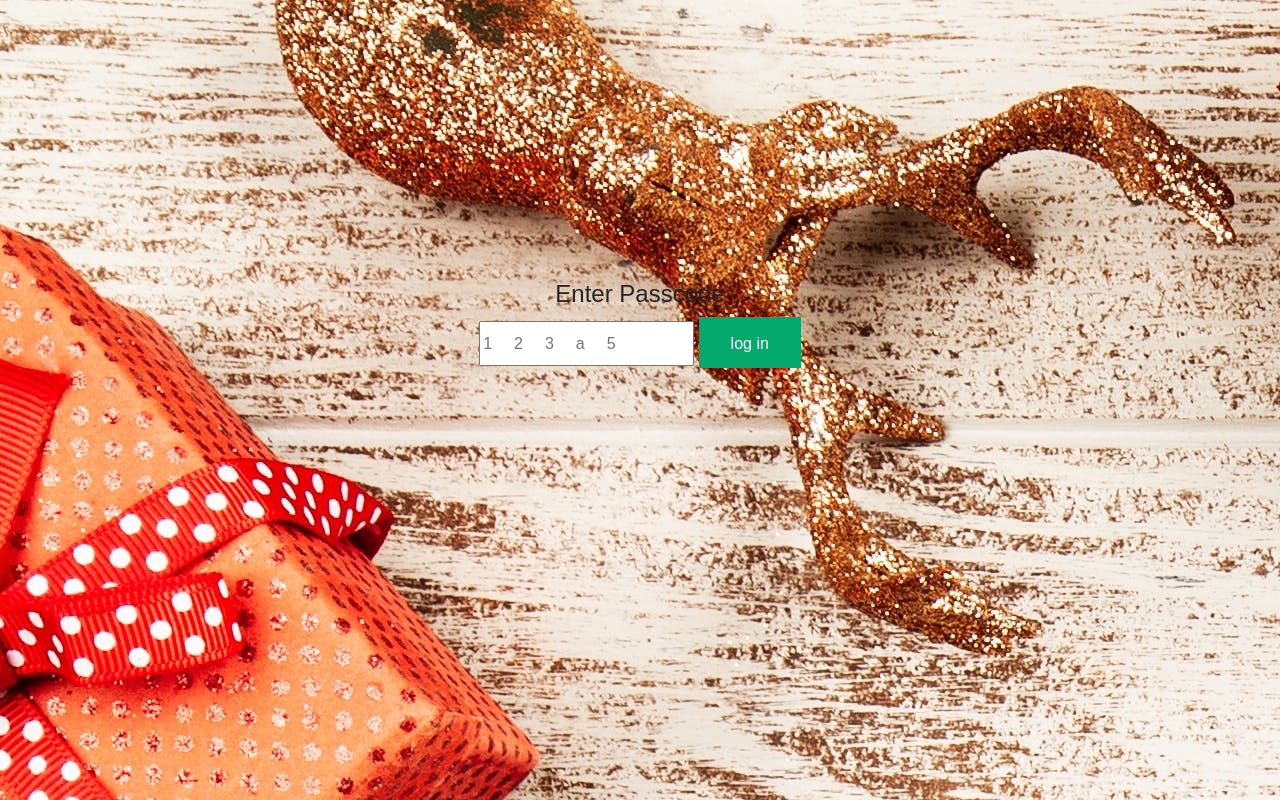
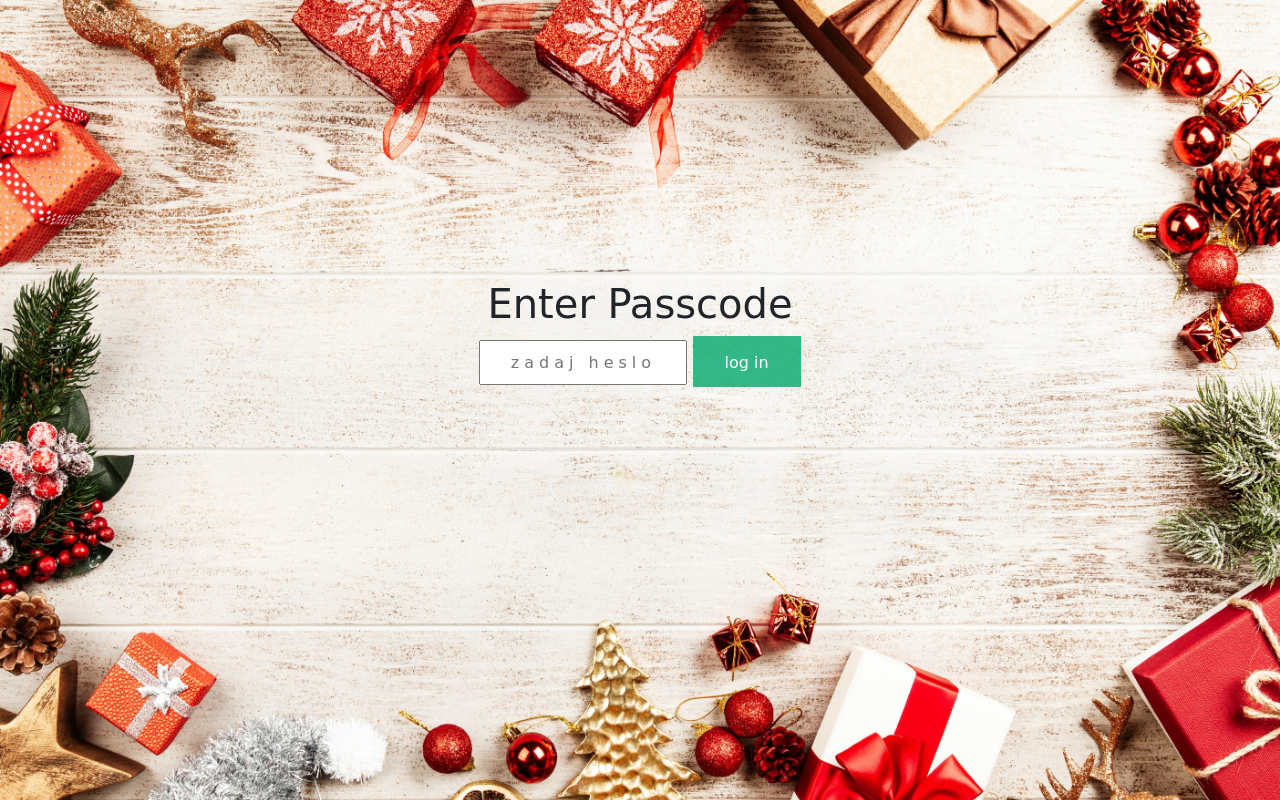
Before and after one commit to tomasmajercik/SecretSanta, a PHP site: page / in a window 1280 px wide. Run offline with PHP 8.4, Linux system fonts and the light colour scheme; some libraries are stand-ins or nearby versions.

Commit message:
pridane par veci a z mojej strany skoro vsetko

```diff
--- a/choose.php
+++ b/choose.php
@@ -20,6 +20,7 @@ include "connectiontodb.php";
 $read = "SELECT * FROM users";
 $resultread = mysqli_query($connection, $read);
 
+
 if ($_SERVER["REQUEST_METHOD"] === "POST") {
     // Check if the selected_user is set in the form submission
     if (isset($_POST["selected_user"])) {
@@ -30,7 +31,7 @@ if ($_SERVER["REQUEST_METHOD"] === "POST") {
         header("Location: choosesanta.php?username=$selectedUser");
     } else {
         // Handle the case when no user is selected
-        echo "No user selected.";
+        echo '<script>alert("No users selected...")</script>';
     }
 }
 
--- a/index.php
+++ b/index.php
@@ -1,5 +1,6 @@
 <!DOCTYPE html>
 <html lang="sk">
+
 <head>
     <meta charset="UTF-8">
     <link rel="stylesheet" href="bootstrap 5/css/bootstrap.css">
@@ -14,33 +15,24 @@
 
 
 //toto je komentár
-    if(isset($_POST["submit"]))
-    {
+if (isset($_POST["submit"])) {
 
     $passcode = $_POST["passcode"];
     $accountexist = false;
-        if($passcode == "aaaaa")
-        {
+    if ($passcode == "aaaaa") {
         $accountexist = true;
     }
 
 
-        if($accountexist)
-        {
+    if ($accountexist) {
         session_start();
         $_SESSION['choose'] = "1";
         header("Location: transfer.php");
-        }
-        else if(!$accountexist)
-        {
+    } else if (!$accountexist) {
         session_start();
         $_SESSION['choose'] = "0";
         header("Location: index.php?error=passcode is incorrect");
     }
-
-
-
-
 }
 
 
@@ -51,16 +43,17 @@
 
     <form action="index.php" method="post">
 
-            <?php if(isset($_GET['error'])) {?>
+        <?php if (isset($_GET['error'])) { ?>
             <p class="error"><?php echo $_GET['error']; ?></p>
         <?php } ?>
-            <h4>Enter Passcode</h4>
-            <input class="input" type="text" name="passcode" placeholder="123a5" required minlength="5" maxlength="5">
-            <input class= "button" type="submit" name="submit" value="log in" >
+        <h1>Enter Passcode</h1>
+        <input class="input" type="text" name="passcode" placeholder="zadaj heslo" required minlength="5" maxlength="5">
+        <input class="button" type="submit" name="submit" value="log in">
     </form>
 
 
     <script src="https://cdnjs.cloudflare.com/ajax/libs/jquery/3.6.0/jquery.min.js" integrity="sha512-894YE6QWD5I59HgZOGReFYm4dnWc1Qt5NtvYSaNcOP+u1T9qYdvdihz0PPSiiqn/+/3e7Jo4EaG7TubfWGUrMQ==" crossorigin="anonymous" referrerpolicy="no-referrer"></script>
     <script src="script.js"></script>
 </body>
+
 </html>
--- a/style.css
+++ b/style.css
@@ -1,12 +1,17 @@
 body {
-    font-family: 'Arial', sans-serif;
     margin: 0;
     padding: 0;
     background-color: #f8f9fa; /* Light gray background */
+    background-image: url(images/pexels-george-dolgikh-1303098.jpg);
+    background-size: 100%;
+    background-repeat: no-repeat;
+    background-size: cover;
+    margin-left: auto;
+    font-family: Snell Roundhand, cursive, Arial, Helvetica, sans-serif;
     display: flex;
     flex-direction: column;
     min-height: 100vh; /* Ensure the page takes at least the full height of the viewport */
-    background-image: url(images/pexels-george-dolgikh-1303098.jpg);
+
 }
 
 header {
@@ -55,7 +60,7 @@ a:hover {
 
 /* Button style */
 .button {
-    background-color: #04AA6D; /* Green */
+    background-color: #04aa6dcd; /* Green */
     border: none;
     color: white;
     padding: 15px 32px;
@@ -66,8 +71,14 @@ a:hover {
     height: 51px;
 }
 
+.button:hover {
+    background-color: #04aa6d;
+    cursor: pointer;
+}
+
 .input
 {
     height: 45px;
-    letter-spacing: 22px;
+    letter-spacing: 5px;
+    text-align: center;
 }
```
Also changed, not shown: chooseStyle.css (+19 -4 lines), choosesanta.php (+9 -12 lines). Lines whose indentation alone changed are shown as unchanged.
